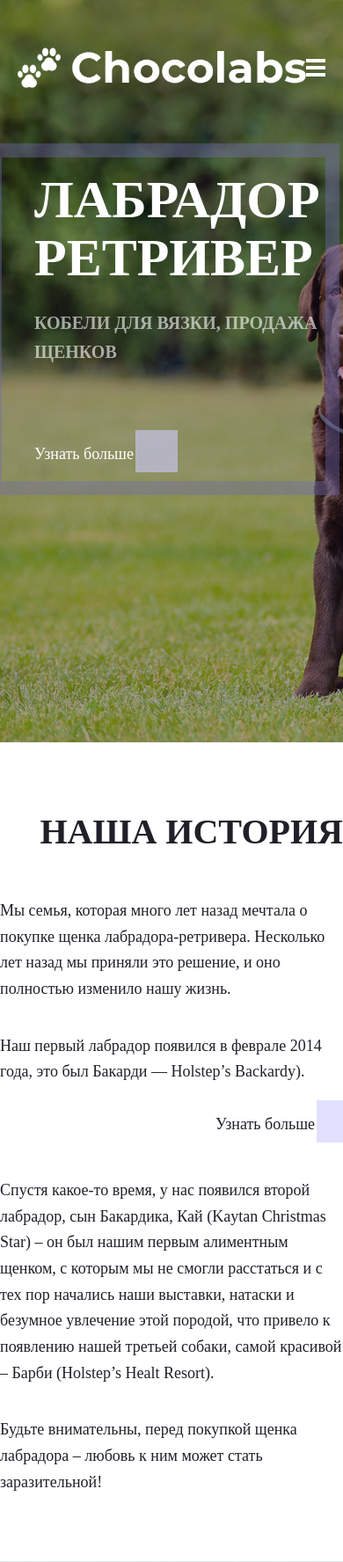
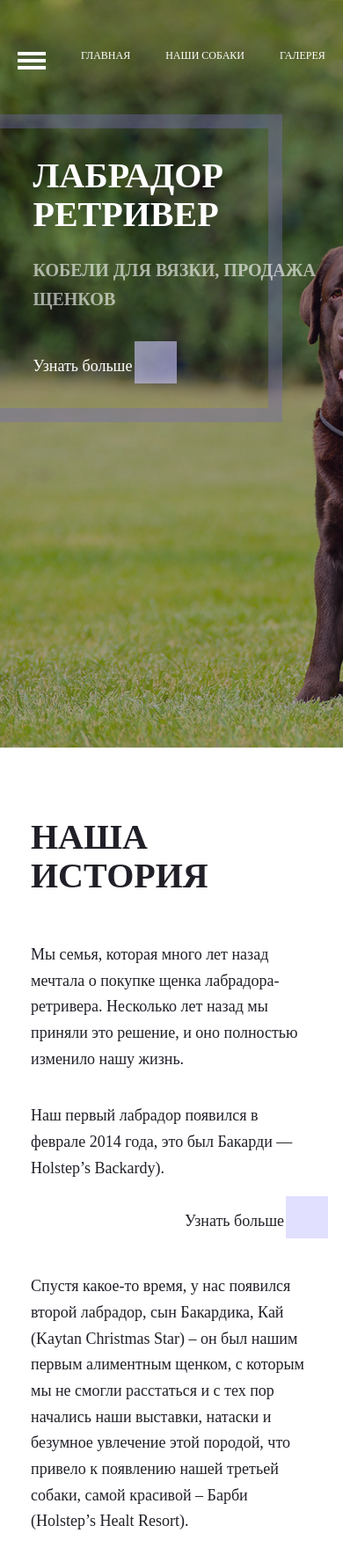
Before and after one commit to BahrovaSasha/chocolabs, a PHP site: page / in a window 390 px wide; the page is wider, and only the part inside the window is pictured. Shown: the top 1776 px of that part at 88% size. Run offline with PHP 8.4, Linux system fonts and the light colour scheme; some libraries are stand-ins or nearby versions; some web fonts are replaced.

Commit message:
full responsive

```diff
--- a/app/index.html
+++ b/app/index.html
@@ -25,10 +25,12 @@
 
 <body>
 	<header class="main_header">
-			<div class="container_big header_menu">
+			<div class="container_big header_menu back_phrase">
 				<div class="logo_menu_align">
 					<a href="#" class="logo"><img src="img\logo.png" alt="logo"></a>
-					<div class="menu_button"></div>
+
+						<span class="menu_button"></span>
+
 				</div>
 			<div class="details">
 			<nav>
@@ -64,8 +66,8 @@
 
 	<main>
 
-			<div class="story_content container_small">
-				<div class="row">
+			<div class="story_content">
+				<div class="row container_small">
 					<div class="col-md-6 col-xs-12 first_column_story">
 						<h2 class="dark_h">Наша история</h2>
 						<p>Мы семья, которая много лет назад мечтала о покупке щенка лабрадора-ретривера. Несколько лет назад мы приняли это решение, и оно полностью изменило нашу жизнь.</p>
@@ -103,8 +105,8 @@
 				</div>
 			</div>
 
-			<div class="our_dogs container_small">
-				<div class="row">
+			<div class="our_dogs">
+				<div class="row container_small">
 					<div class="col-md-6 col-xs-12 first_column_dog">
 						<h2 class="dark_h">Наши собаки</h2>
 						<p>Мы любим наших собак и их здоровье для нас в приоритете. Наши собаки не больны наследственными заболеваниями свойственные породе.</p>
@@ -165,7 +167,7 @@
 							<h2 class="dark_h">Наш блог</h2>
 							<p>Excepteur sint occaecat cupidatat non proid ent, sunt in culpa qui officia deserunt mollit anim</p>
 						</div>
-						<div class="row container_small">
+						<div class="row container_small blog_content">
 							<div class="col-md-4 col-xs-12">
 								<div class="blog_img">
 									<img src="img\dog5.jpg" alt="">
--- a/app/js/common.js
+++ b/app/js/common.js
@@ -9,6 +9,11 @@ $(function() {
           nextArrow: '<span class="arrow right_arrow"><i class="fas fa-chevron-right"></i></span>',
           appendArrows: '.reviews'
         });
+        //open menu
+        // $(".header_menu").on("click", ".menu_button", function (){
+        // $(".flex_menu").slideToggle();
+        // $(".menu_button").toggleClass("close");
+        // });
       });
 	// Custom JS
 
--- a/app/scss/main.scss
+++ b/app/scss/main.scss
@@ -37,25 +37,12 @@ body {
 	main{
 		a{
 			color: $text-dark;
-
 		}
 	}
-
 }
-//
-// .img-responsive {
-// 	display: block;
-// 	max-width: 100%;
-// 	height: auto;
-// 	&.img-width {
-// 		width: 100%;
-// 	}
-// }
-
-
 .main_header{
 	background: rgba(36,20,42,0.4);
-	min-height: 700px;
+	min-height: 850px;
 	height: 100vh;
 	position: relative;
 	color: $text-white;
@@ -73,28 +60,12 @@ body {
 	}
 	a{
 		color: $text-white;
-
 	}
 }
-
-
 .container_big{
 	max-width: 1600px;
 	margin: 0 auto;
 	padding: 5.4rem 0 1.6rem;
-	&:before{
-		content: 'choс';
-		position: absolute;
-		font-size: 50rem;
-		color: $text-dark;
-		text-transform: uppercase;
-		opacity: 0.12;
-		left: 52%;
-		z-index: -1;
-		@include lg{
-			display: none;
-		}
-	}
 		@include rwd(1600) {
 			max-width: 1500px;
 		}
@@ -108,11 +79,26 @@ body {
 			max-width: 760px;
 		}
 	}
+	.back_phrase{
+		&:before{
+			content: 'choс';
+			position: absolute;
+			font-size: 50rem;
+			color: $text-dark;
+			text-transform: uppercase;
+			opacity: 0.12;
+			left: 52%;
+			z-index: -1;
+			@include lg{
+				display: none;
+			}
+		}
+	}
 
 .container_small{
 		max-width: 1200px;
 		margin: 0 auto;
-		padding: 0 4rem;
+		// padding: 0 4rem;
 		position: relative;
 		display: flex;
 		@include rwd(1600){
@@ -127,6 +113,12 @@ body {
 		@include md{
 			max-width: 570px;
 		}
+		@include sm{
+			max-width: 350px;
+		}
+		@include xs{
+			max-width: 300px;
+		}
 	}
 .logo_menu_align{
 	display: flex;
@@ -138,12 +130,19 @@ body {
 	padding: 5.4rem 2rem;
 	display: flex;
 	justify-content: space-between;
+	// position: fixed;
 	.logo {
 		img{
 			max-width: 100%;
 			height: auto;
 				@include md {
-					min-width: 10%
+					max-width: 50%
+				}
+				@include sm {
+					max-width: 60%;
+				}
+				@include xs{
+					max-width: 70%;
 				}
 			}
 		}
@@ -152,7 +151,13 @@ body {
 	font-size: 1.8rem;
 	text-transform: uppercase;
 	text-align: right;
-
+	// position: relative;
+	// .flex_menu{
+	// 	display: flex;
+	// 	justify-content: flex-end;
+	// 	position: absolute;
+	// }
+	// position: fixed;
 	@include xl{
 		font-size: 1.4rem;
 	}
@@ -161,8 +166,14 @@ body {
 	}
 	@include md{
 		font-size: 1.2rem;
-		nav{
+		.ul{
 			display: none;
+			// background: rgba(36,20,42,0.4);
+			// position: absolute;
+			// z-index: 10;
+			// width: 100%;
+			// left:0;
+			// top: 100%;
 		}
 		.contacts{
 			display: none;
@@ -196,12 +207,14 @@ body {
 	}
 	@include md{
 		display: block;
+		min-width: 32px;
 	}
 }
 .flex_menu{
 	display: flex;
 	justify-content: flex-end;
 	white-space: nowrap;//??????
+	// position: fixed;
 	li{
 		padding-left: 6.8rem;
 	}
@@ -214,9 +227,6 @@ body {
 .contacts{
 	display: inline-flex;
 	justify-content: flex-end;
-}
-.phone{
-
 }
 .social-icons{
 	padding-left: 4rem;
@@ -262,6 +272,9 @@ body {
 		padding-bottom: 8rem;
 		position: relative;
 		text-transform: uppercase;
+		@include sm{
+			padding-bottom: 4rem;
+		}
 	}
 	@include rwd(1600){
 		top: 4rem;
@@ -292,7 +305,23 @@ body {
 			font-size: 2rem;
 		}
 	}
-}
+	@include sm{
+		left: 5%;
+
+		&:before{
+			width: 35rem;
+			height: 35rem;
+			left: -20%;
+		}
+		h1{
+			font-size: 4rem;
+		}
+		h3{
+			font-size: 2rem;
+		}
+	}
+	}
+
 
 .more_inf{
 	font-size: 1.8rem;
@@ -324,7 +353,7 @@ body {
 		color: $accent;
 		text-transform: uppercase;
 		transform: rotate(-90deg);
-		left: -35%;
+		right: 75%;
 		top: 30%;
 		z-index: 0;
 		// box-shadow: 0 8px 14px rgba(6,6,6,0.2); Тень от текста?????
@@ -332,14 +361,27 @@ body {
 	.row{
 		align-items: flex-end;
 	}
-	@include lg{
-		padding: 10rem 0 10rem;
+	@include rwd(1600){
+		&:before{
+			right:72%;
+		}
+	}
+	@include xl{
 		&:before{
 			display: none;
 		}
 	}
+	@include lg{
+		padding: 10rem 0 10rem;
+		// &:before{
+		// 	display: none;
+		// }
+	}
 	@include md{
 		padding: 8rem 0 8rem;
+		// &:before{
+		// 	display: none;
+		// }
 	}
 }
 .first_column_story{
@@ -348,6 +390,9 @@ body {
 	flex-direction: column;
 	align-items: flex-end;
 	justify-content: space-between;
+	h2{
+		width: 100%;
+	}
 	.more_inf{
 		right: 3.2rem;
 		bottom: 0.5rem;
@@ -381,7 +426,7 @@ body {
 	width: 100%;
 	background: url(../img/dog_girl.jpg) no-repeat center center;
 	background-size: cover;
-	top: -130%;
+	top: -140%;
 	position: absolute;
 	box-shadow: 0 8px 14px rgba(6,6,6,0.2);
 	@include rwd(1600){
@@ -390,7 +435,7 @@ body {
 	}
 	@include xl{
 		height: 30rem;
-		top: -110%;
+		top: -90%;
 	}
 	@include lg{
 		height: 25rem;
@@ -512,9 +557,12 @@ body {
 	margin: 4.4rem 0 0;
 	position: relative;
 	overflow: hidden;
-	@include md{
-		height: 100rem;
-	}
+	// @include lg{
+	// 	height: 40rem;
+	// }
+	// @include md{
+	// 	height: 20rem;
+	// }
 	&:hover .overlay {
 		background-color: rgba(114, 107, 177, 0.5);
 		opacity: 1;
@@ -548,7 +596,7 @@ body {
 		height: 45rem;
 	}
 	@include lg{
-		height: 40rem;
+		height: 35rem;
 	}
 }
 
@@ -609,6 +657,9 @@ body {
 	p{
 		font-size: 2.1rem;
 		font-style: italic;
+		@include md{
+			font-size: 1.6rem;
+		}
 	}
 	h6{
 		font-size: 1.8rem;
@@ -648,16 +699,35 @@ body {
 		width: 50%;
 		margin: 0 auto;
 		padding: 6rem 0;
+		@include sm{
+			width: 90%;
+		}
 	}
 	h6{
 		padding: 1.4rem 0;
 		font-size: 1.6rem;
+		@include lg{
+			font-size: 1.4rem;
+		}
 	}
 	.blog_img{
 		position: relative;
 		overflow: hidden;
 		width: 100%;
-		height: 238px;
+		height: 30rem;
+		@include xl{
+			height: 23rem;
+		}
+		@include lg{
+			height: 18rem;
+		}
+		@include md{
+			height: 40rem;
+		}
+		@include sm{
+			height: 25rem
+		}
+
 		img{
 			position: absolute;
 			width: auto;
@@ -685,6 +755,20 @@ body {
 			// padding-right: 10%;///???
 		}
 	}
+	@include lg{
+		padding: 2rem 0;
+	}
+	@include md{
+		.blog_content{
+			width: 60%;
+		}
+	}
+	@include md{
+		.blog_content{
+			width: 100%;
+		}
+	}
+
 }
 .form_back{
 	padding: 5.4rem 0;
@@ -696,6 +780,22 @@ body {
 		padding: 6rem 0;
 		h5{
 			font-size: 4.2rem;
+		}
+	}
+	@include lg{
+		padding: 2rem 0 5.4rem;
+		.form_head{
+			width: 100%;
+			h5{
+				white-space: nowrap;
+			}
+		}
+	}
+	@include sm{
+		.form_head{
+			h5{
+				font-size: 3rem;
+			}
 		}
 	}
 }
@@ -731,6 +831,12 @@ body {
 				padding-top: 2.2rem;
 				resize: none;
 			}
+	}
+	@include lg{
+		width: 60%;
+	}
+	@include sm{
+		width: 75%;
 	}
 }
 .send{
@@ -805,6 +911,15 @@ body {
 			text-align: right;
 			color: $text-white;
 			position: relative;
+			@include lg{
+				// right: 5%;
+				padding-right: 5rem;
+				padding-bottom: 5rem;
+			}
+			@include xs{
+				padding-right: 3rem;
+			}
+
 			&:before{
 				content: '';
 				position: absolute;
@@ -814,8 +929,18 @@ body {
 				width: 90%;
 				left: 20%;
 				top: 15%;
+				@include lg{
+					left: 10%;
+				}
+				@include md{
+					width: 100%;
+					left: 0;
+				}
+			}
+		}
+		@include lg{
+			padding: 4rem 0;
 
-			}
 		}
 	}
 
```
Also changed, not shown: app/css/main.min.css, app/js/scripts.min.js.
